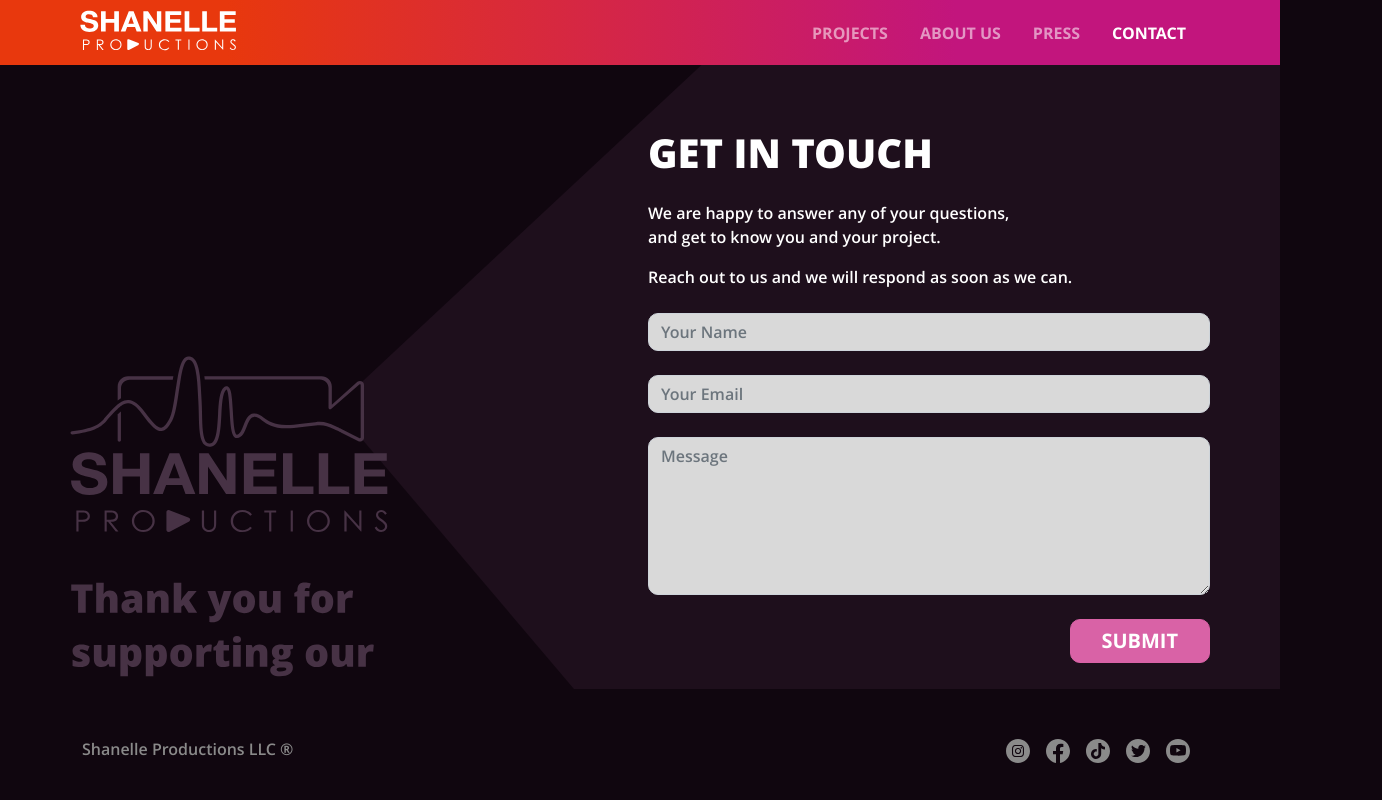
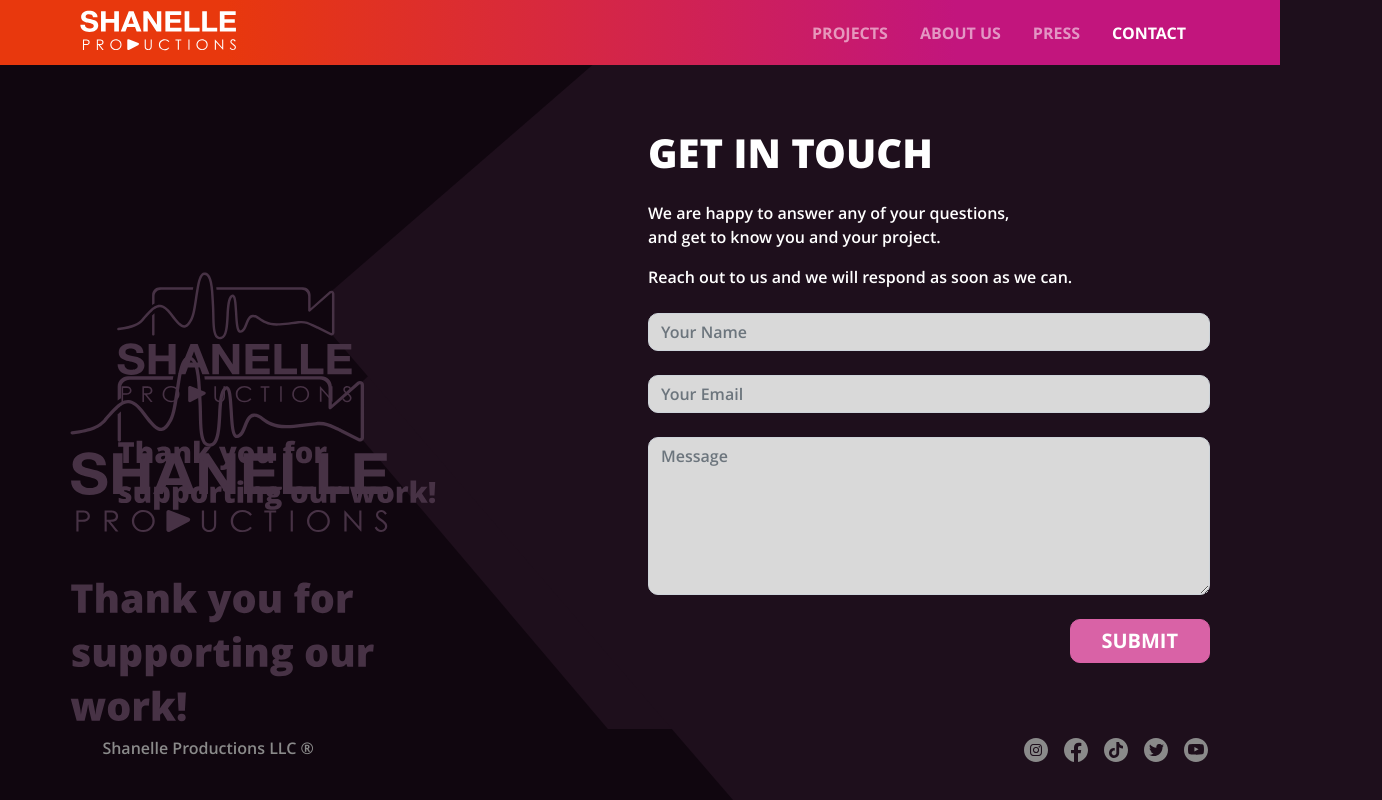
Before and after one commit to pmsg21/Website_Shanelle_Productions, a React (Vite) app: page /contact in a window 1280 px wide. Shown: the whole page, 1382 px wide, since content can reach past the window. Built offline with nearby package versions, Linux system fonts and the light colour scheme.

Commit message:
Config files added and Contact section modified
- .htaccess added
- package.json homepage attribute added
- Contact bg image modified

```diff
--- a/index.html
+++ b/index.html
@@ -63,7 +63,7 @@
     />
     <meta
       name="keyword"
-      content="Sound Design, Sound Editing, Sound Post-Production, Podcast Editing, Audiobook Recording and Editing, Voice-Over, Singing and Narration, Video Editing, Content Creation, YouTube Managing, SEO, Thumbnail Design"
+      content="Sound Design, Sound Editing, Sound Post-Production, Podcast Editing, Audiobook Recording and Editing, Voice-Over, Singing and Narration, Video Editing, Content Creation, YouTube Managing, SEO, Thumbnail Design, Tennessee, Tennessee Post-Production, Tennessee Content Creation, Tennessee Sound Design"
     />
     <meta
       property="og:title"
--- a/package.json
+++ b/package.json
@@ -1,5 +1,6 @@
 {
   "name": "shanelle-productions",
+  "homepage": "https://shanelleproductions.com",
   "private": true,
   "version": "0.0.0",
   "scripts": {
--- a/src/assets/css/styles.css
+++ b/src/assets/css/styles.css
@@ -119,6 +119,12 @@
   padding: 4px;
   position: absolute;
   width: 100%;
+}
+
+.shanelle-fixed-footer {
+  bottom: 3%;
+  left: 0;
+  padding: 0 15%;
 }
 
 /* HOME */
@@ -358,13 +364,20 @@
 }
 
 /* CONTACT */
-.shanelle-contact-container {
-  background-image: url('../images/contact/contact-bg.svg');
+.shanelle-contact-bg {
+  background-image: url(/src/assets/images/contact/contact-bg.svg);
   background-position: 0% 20%;
   background-repeat: no-repeat;
   background-size: cover;
+  height: 100vh;
+  left: 8%;
+  position: absolute;
+  top: 0;
+  width: 100%;
+}
+
+.shanelle-contact-container {
   color: white;
-  height: 75vh;
 }
 
 .shanelle-contact-form-title {
@@ -502,6 +515,11 @@
 
 @media (min-width: 1025px) and (max-width: 1300px) {
   /* SHANELLE STYLE */
+  /* GENERAL */
+  .shanelle-fixed-footer {
+    padding: 0 5% 0 8%;
+  }
+
   /* HOME */
   .shanelle-background-home {
     background-position: top;
@@ -529,20 +547,6 @@
   /* ABOUT US */
   .shanelle-about-us-container .michelle {
     bottom: -6%;
-  }
-
-  /* CONTACT */
-  .shanelle-contact-container {
-    height: 80vh;
-  }
-}
-
-/* LARGE SCREENS */
-@media (min-width: 2000px) {
-  /* SHANELLE STYLE */
-  /* CONTACT */
-  .shanelle-contact-container {
-    height: 70vh;
   }
 }
 
@@ -709,6 +713,9 @@
   .shanelle-contact-container {
     background-image: url(/src/assets/images/contact/contact-bg-tablet-landscape.svg);
     background-position: 50px 0px;
+    background-repeat: no-repeat;
+    background-size: cover;
+    height: 85vh;
   }
 }
 
--- a/src/pages/Contact.tsx
+++ b/src/pages/Contact.tsx
@@ -18,6 +18,7 @@
             : ''
         } w-100`}
       >
+        {screenWidth > 1024 && <div className="shanelle-contact-bg"></div>}
         {screenWidth > 767 && screenWidth < 1025 && !isPortrait ? (
           <Image
             className="mt-0 w-100 ps-4"
@@ -75,6 +76,10 @@
             screenWidth > 767 && screenWidth < 1025
               ? 'absolute-footer'
               : `mt-${screenWidth > 1300 ? '8' : '5'} mb-3`
+          } ${
+            screenWidth > 1024
+              ? 'shanelle-fixed-footer position-fixed w-100'
+              : ''
           } animate__animated animate__fadeIn animate__delay-0-5s`}
         />
       </Container>
```
Also changed, not shown: src/assets/images/contact/contact-bg.svg, 1 other file (tests, documents, lock files or other folders).
